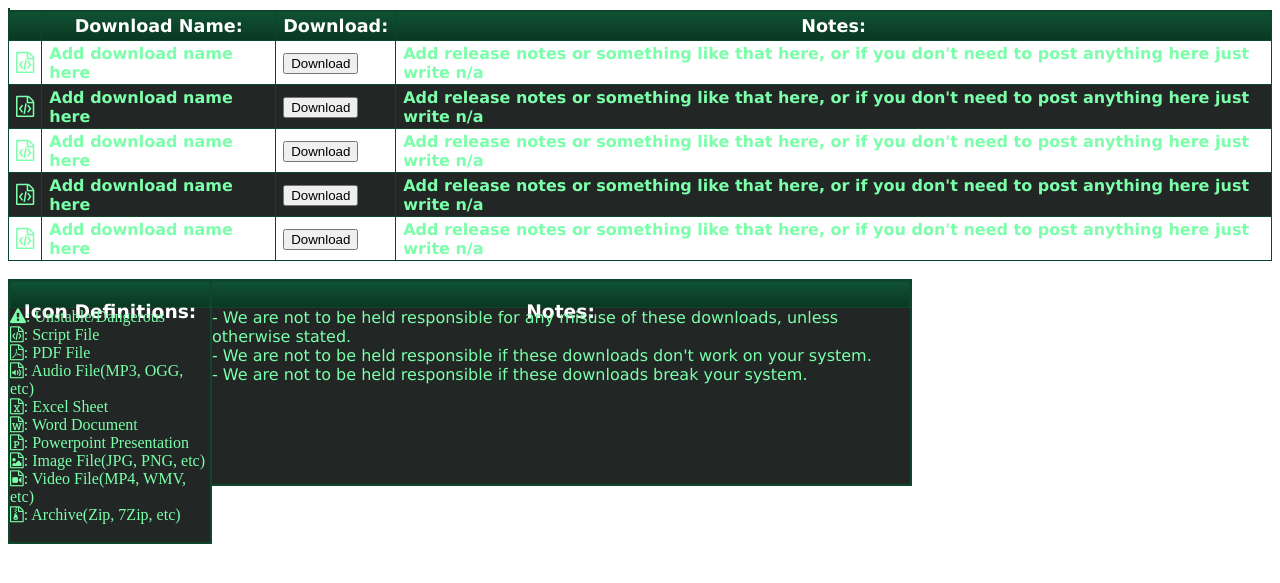
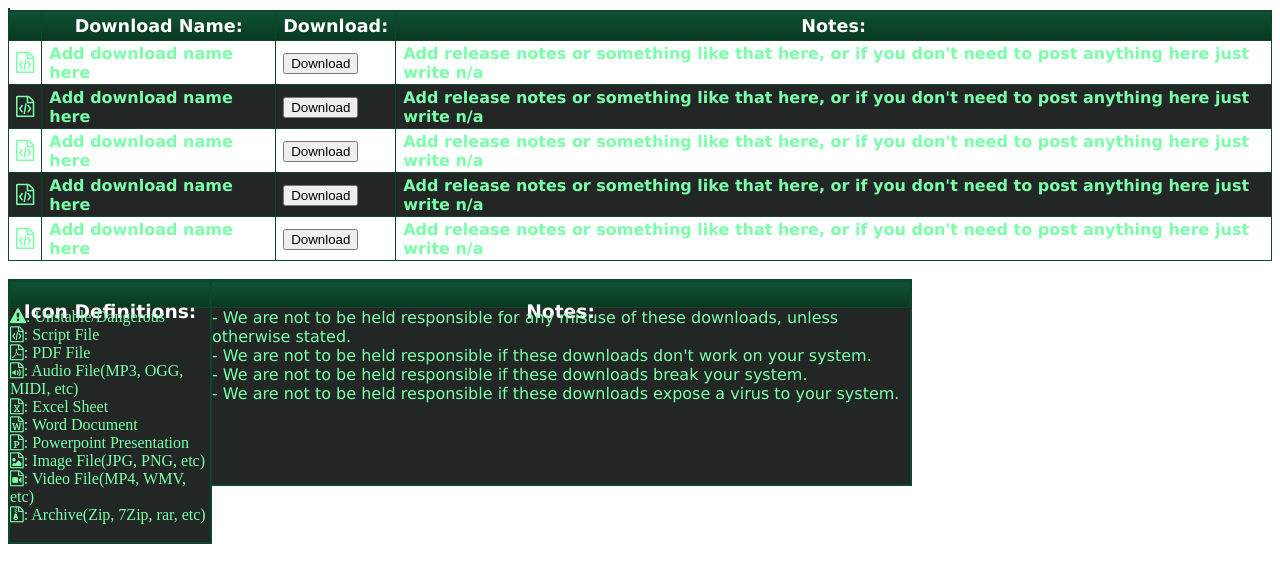
Before and after one commit to Arisotura/Blargboard-extras, a PHP site: page /downloads.php in a window 1280 px wide. Shown: the top 583 px of the page. Run offline with PHP 8.4, Linux system fonts and the light colour scheme; some libraries are stand-ins or nearby versions.

Commit message:
Update downloads.php
<small><small>don't bash me</small></small>

```diff
--- a/pages/downloads.php
+++ b/pages/downloads.php
@@ -115,13 +115,13 @@
 	<div id="definitions"><div id="titlebar"><center><h3>Icon Definitions:</h3></center></div><i class="fa fa-exclamation-triangle"></i>: Unstable/Dangerous<br>
 	<i class="fa fa-file-code-o"></i>: Script File<br>
 	<i class="fa fa-file-pdf-o"></i>: PDF File<br>
-	<i class="fa fa-file-audio-o"></i>: Audio File(MP3, OGG, etc)<br>
+	<i class="fa fa-file-audio-o"></i>: Audio File(MP3, OGG, MIDI, etc)<br>
 	<i class="fa fa-file-excel-o"></i>: Excel Sheet<br>
 	<i class="fa fa-file-word-o"></i>: Word Document<br>
 	<i class="fa fa-file-powerpoint-o"></i>: Powerpoint Presentation<br>
 	<i class="fa fa-file-image-o"></i>: Image File(JPG, PNG, etc)<br>
 	<i class="fa fa-file-video-o"></i>: Video File(MP4, WMV, etc)<br>
-	<i class="fa fa-file-archive-o"></i>: Archive(Zip, 7Zip, etc)<br>
+	<i class="fa fa-file-archive-o"></i>: Archive(Zip, 7Zip, rar, etc)<br>
 	<!-- Add your own Icon Definitions either using the font awesome icons, or by using your own icons here: VV. Feel free to remove the other ones or replace them!(: -->
 	<br>
 	</div>
@@ -129,5 +129,6 @@
 	<div id="notes"><div id="titlebar"><center><h3>Notes:</h3></center></div>
 	- We are not to be held responsible for any misuse of these downloads, unless otherwise stated.<br>
 	- We are not to be held responsible if these downloads don't work on your system.<br>
-	- We are not to be held responsible if these downloads break your system.
+	- We are not to be held responsible if these downloads break your system.<br>
+	- We are not to be held responsible if these downloads expose a virus to your system.
 	</div>
```
